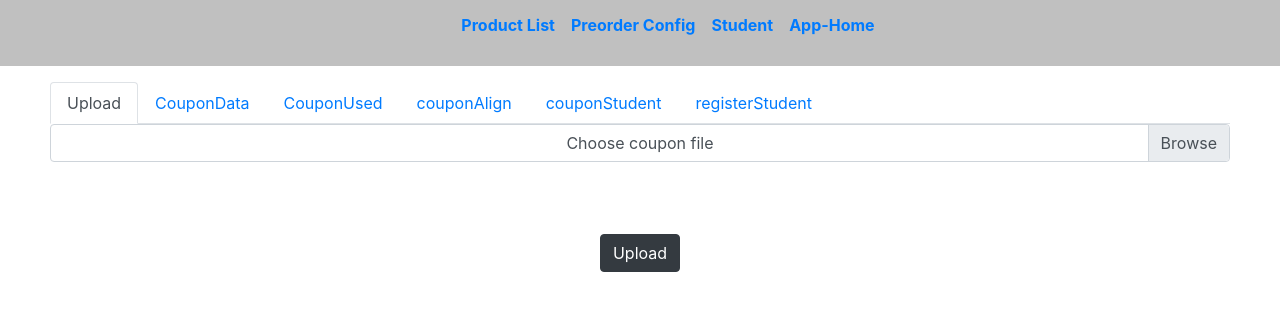
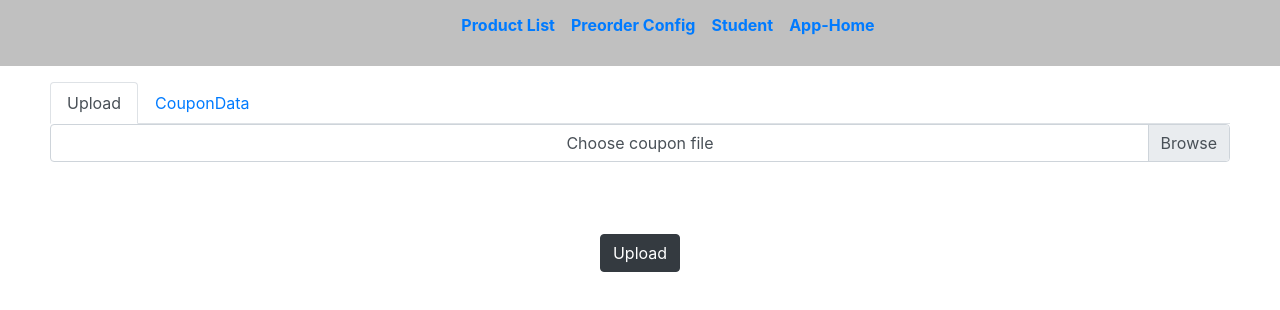
Before and after one commit to ashish718/noise-dashboard, a React (Create React App) app: page /coupon in a window 1280 px wide. Shown: the top 310 px of the page. Built offline with nearby package versions, Linux system fonts and the light colour scheme; no server answers.

Commit message:
comment coupon extra tabs

```diff
--- a/src/components/Coupon.js
+++ b/src/components/Coupon.js
@@ -20,7 +20,7 @@ function Coupon(){
                 <Tab eventKey="couponData" title="CouponData">
                     <CouponData />
                 </Tab>
-                <Tab eventKey="couponUsed" title="CouponUsed">
+                {/* <Tab eventKey="couponUsed" title="CouponUsed">
                     <CouponUsed />
                 </Tab>
                 <Tab eventKey="couponAlign" title="couponAlign">
@@ -31,7 +31,7 @@ function Coupon(){
                 </Tab>
                 <Tab eventKey="registerStudent" title="registerStudent">
                     <RegisterStudent />
-                </Tab>
+                </Tab> */}
             </Tabs>
         </div>
     )
```
